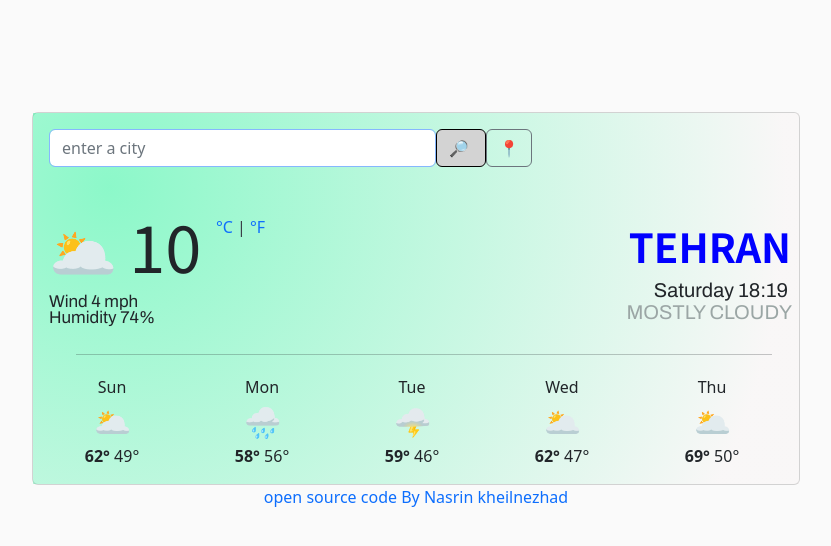
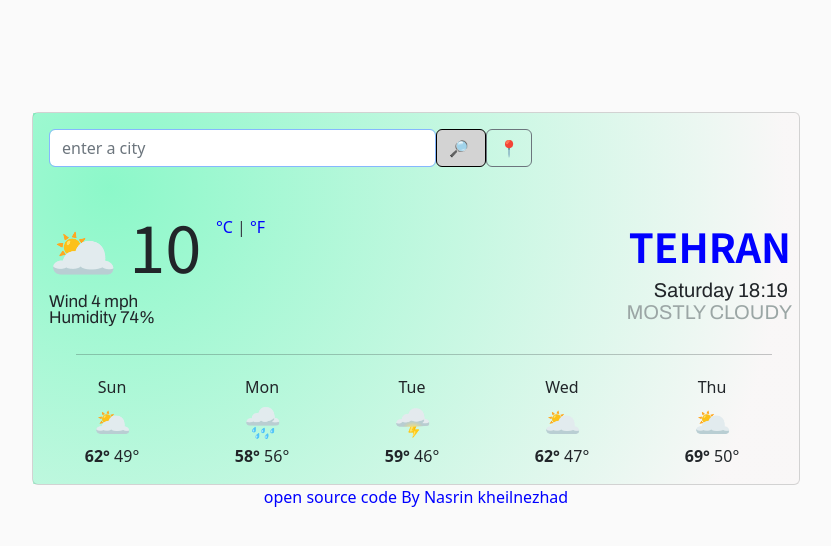
Before and after one commit to nasrin-ir-66/shecodes-homework, a plain HTML site: page index.html in a window 1280 px wide. Shown: the whole page, without its empty margins (224-1055 px from the left). Drawn offline with nearby package versions, Linux system fonts and the light colour scheme.

Commit message:
update colore link

```diff
--- a/styles.css
+++ b/styles.css
@@ -111,18 +111,9 @@ body {
     text-align: center;
     position: relative;
     text-decoration: none;
-    a:link {
+    color: black;
+    }
+    a {
       text-decoration: none;
+      color: blue;
 }
-
-a:visited {
-      text-decoration: none;
-}
-
-a:hover {
-      text-decoration: none;
-}
-
-a:active {
-      text-decoration: none;
-    }
```
